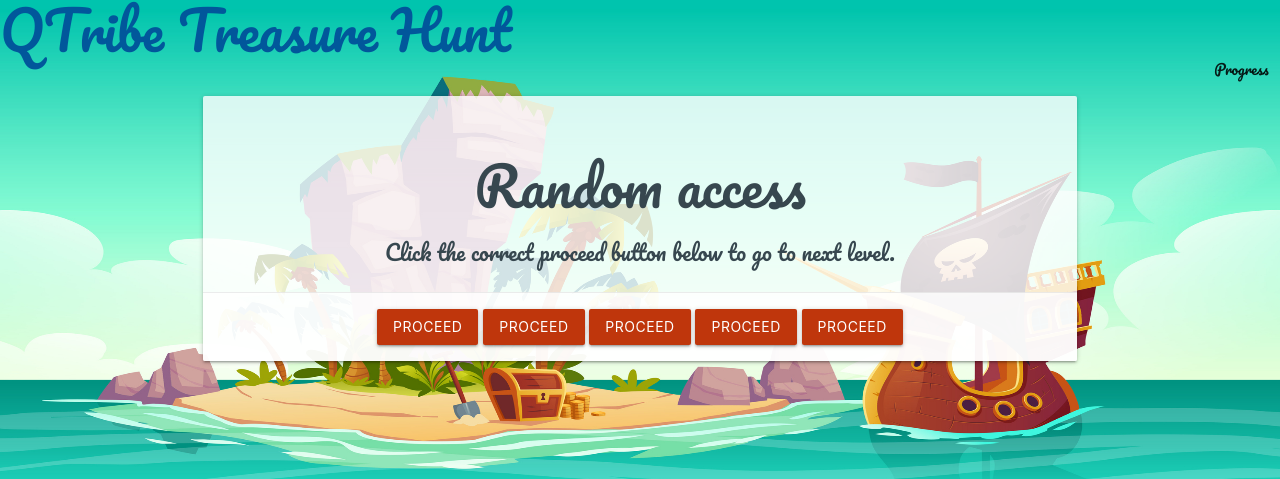
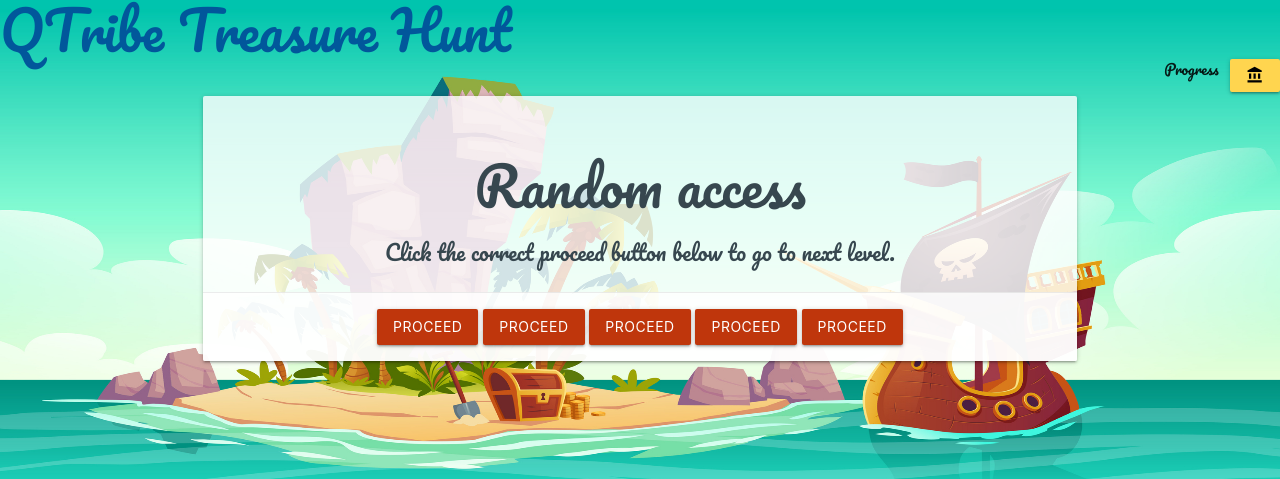
Before and after one commit to ramanqa/thunt.py, a Flask app: template templates/c1.html in a window 1280 px wide. Shown: the top 479 px of the page. Run offline with Flask 2, Linux system fonts and the light colour scheme; the template is opened without the code that fills it: most values are stand-ins (such as "Sample title", 1, 10 or a date in 2020).

Commit message:
updated bct look and feel

```diff
--- a/http-server.py
+++ b/http-server.py
@@ -21,6 +21,10 @@ def add_header(r):
     return r
 
 @app.route("/")
+def splash():
+    return ""
+
+@app.route("/intro")
 def home():
     return render_template('landing.html', bct={})
 
--- a/templates/layout.html
+++ b/templates/layout.html
@@ -118,14 +118,15 @@
               var j = 0;
               for(i = 0; i < bct.map; i++){
                 if(j < bct.curr){
-                    $(".bct").append("<div class='col bct-box green'><i class='tiny material-icons'>check_box</i></div>");
+                    $(".bct").append("<span class='btn btn-small green black-text'><i class='tiny material-icons'>check_box</i></span>");
                 }else if(j == bct.curr){
-                    $(".bct").append("<div class='col bct-box light-blue'><i class='tiny material-icons'>center_focus_weak</i></div>");
+                    $(".bct").append("<span class='btn btn-small light-blue black-text'><i class='tiny material-icons'>center_focus_weak</i></span>");
                 }else{
-                    $(".bct").append("<div class='col bct-box yellow lighten-4'><i class='tiny material-icons'>crop_free</i></div>");
+                    $(".bct").append("<span class='btn btn-small yellow lighten-4 black-text'><i class='tiny material-icons'>crop_free</i></span>");
                 }
                 j++;
               }
+              $(".bct").append("<span class='btn btn-small amber lighten-2 black-text'><i class='tiny material-icons'>account_balance</i></span>");
             </script>
 </body>
 
```
